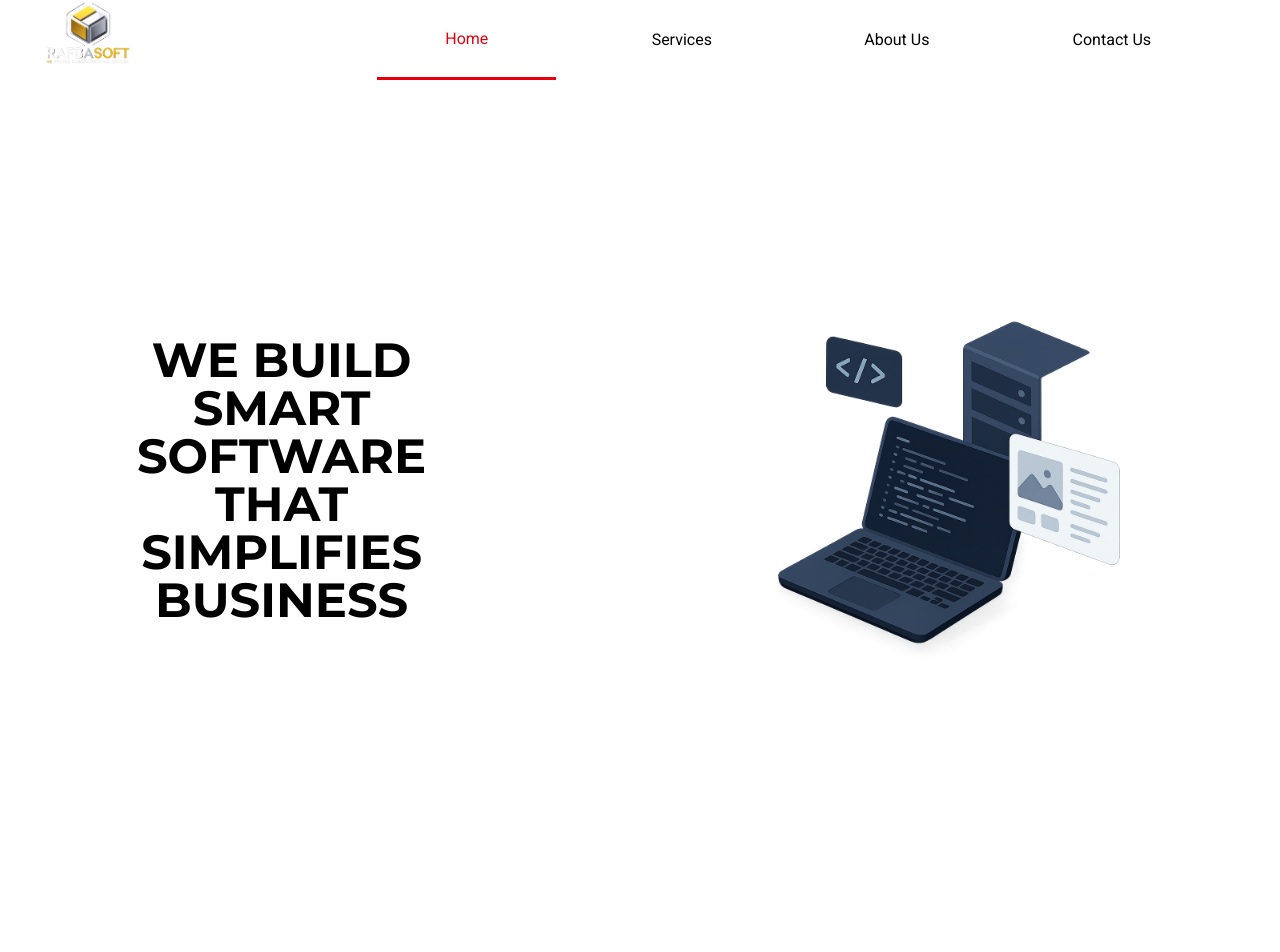
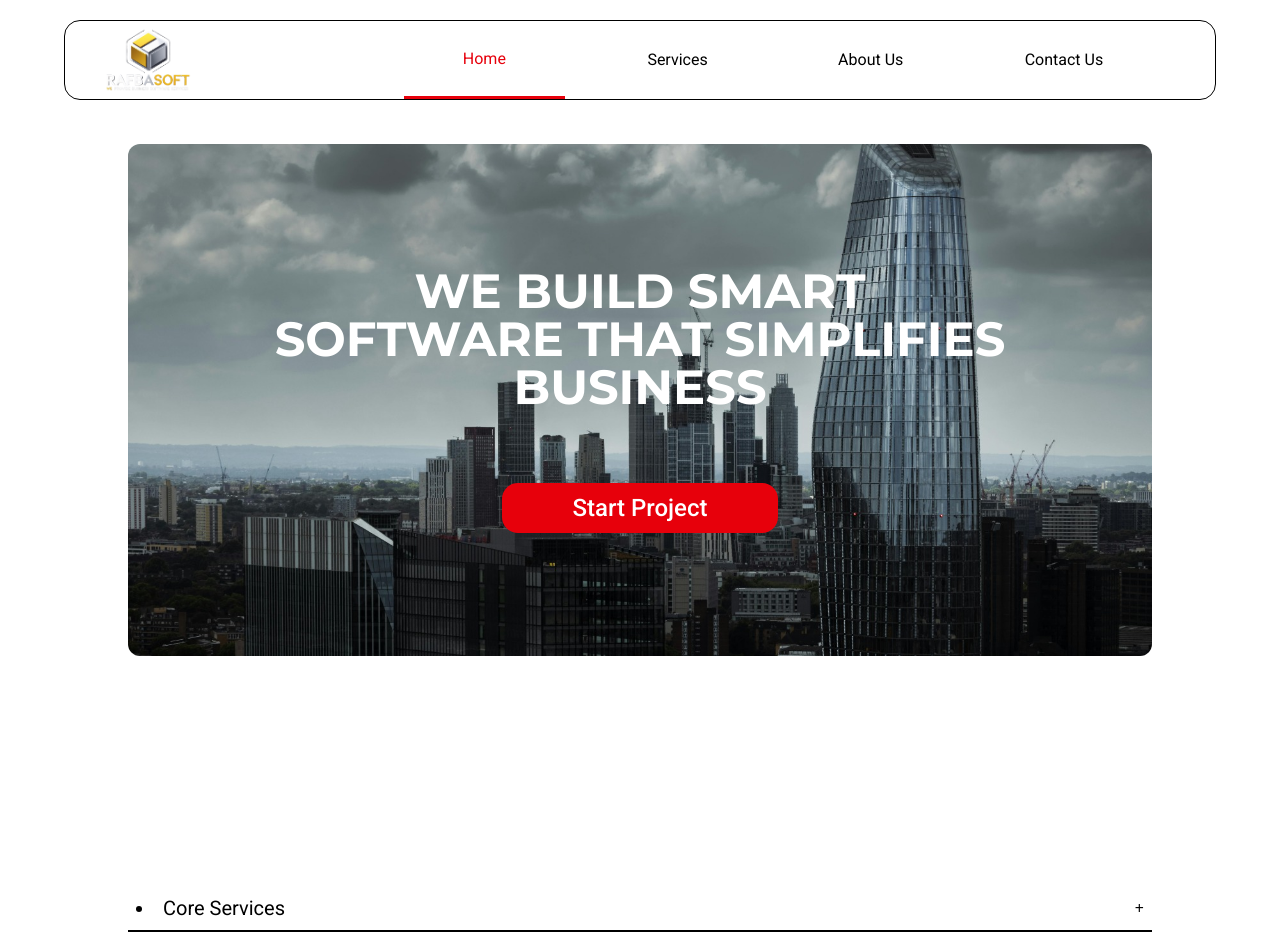
Before and after one commit to MuhammadKhushamAli/RafbaSoft, a React (Vite) app in the folder RafbaSoft/: page / in a window 1280 px wide. Shown: the top 952 px of the page. Built offline with nearby package versions, Linux system fonts and the light colour scheme.

Commit message:
New Home Layout

```diff
--- /dev/null
+++ b/RafbaSoft/src/components/Button.jsx
@@ -0,0 +1,15 @@
+import { useNavigate } from "react-router";
+
+export default function Button({ children, navigateTo, className, ...props }) {
+    const navigate = useNavigate();
+
+    return (
+        <button type="button"
+            onClick={() => navigate(navigateTo)}
+            className={className}
+            {...props}
+        >
+            {children}
+        </button>
+    );
+}
--- a/RafbaSoft/src/components/footer/Footer.jsx
+++ b/RafbaSoft/src/components/footer/Footer.jsx
@@ -2,6 +2,21 @@ export default function Footer() {
     return (
         <footer
             className="w-full h-[100vh] bg-blue-950 flex flex-col justify-end box-border">
+                <h1
+                className="h-[80%]
+                max-md:h-[50%]
+                text-center
+                text-white
+                w-[40%]
+                text-5xl
+                max-md:text-3xl
+                mt-[10%]
+                m-[5%]
+                box-border
+                font-[Montserrat]
+                font-black">
+                    Let Magic Together!
+                </h1>
             <div className="w-full flex flex-row justify-evenly h-[20%] max-md:h-[50%] items-center max-md:flex-col">
                 <div>
                     <h2 className="text-white text-center font-[Montserrat] font-bold">Need Any Help?</h2>
--- a/RafbaSoft/src/components/header/Header.jsx
+++ b/RafbaSoft/src/components/header/Header.jsx
@@ -29,8 +29,13 @@ export default function Header() {
         flex-row
         h-[10vh]
         justify-evenly
-        w-full
-        top-0
+        items-center
+        w-[90%]
+        border-1
+        rounded-2xl
+        border-black
+        m-auto
+        top-5
         box-border
         sticky
         z-50
--- a/RafbaSoft/src/components/home/DetailList.jsx
+++ b/RafbaSoft/src/components/home/DetailList.jsx
@@ -8,23 +8,32 @@ export default function DetailList({ heading, details }) {
             beforeClassName={'opacity-0 translate-x-[200px]'}
             afterClassName={'opacity-100 tansition-all translate-x-0 duration-700'}
             className="w-full mt-[10%] mb-[10%] overflow-hidden">
+            <ul>
                 <div
                     className="flex flex-row w-full justify-between items-center p-2 border-b-2">
-                <h3
-                    className="font-[Roboto] text-xl">{heading}</h3>
+                    <li
+                        className="font-[Roboto] text-xl
+                        list-inside
+                        list-disc">
+                        {heading}
+                    </li>
                     <button onClick={() => setIsClicked(prev => !prev)}
                         className={`transition-transform duration-700 ${isClicked ? 'rotate-45' : 'rotate-0'}`}>
                         +</button>
                 </div>
+            </ul>
+            <ul>
                 {isClicked && details.map((detail) => (
                     <InView
                         key={detail}
                         beforeClassName={'opacity-0 translate-x-[200px]'}
                         afterClassName={'opacity-100 tansition-all translate-x-0 duration-700'}
                         className="w-full ml-14 border-b-1 m-3">
-                    {detail}
+                        <li
+                            className="list-disc">{detail}</li>
                     </InView>
                 ))}
-        </InView>
+            </ul >
+        </InView >
     )
 }
--- a/RafbaSoft/src/components/home/Home.jsx
+++ b/RafbaSoft/src/components/home/Home.jsx
@@ -3,6 +3,7 @@ import InView from '../inView/InView';
 import DetailList from './DetailList';
 import ServicesCard from '../Card';
 import Counter from './Counter';
+import Button from '../Button';
 
 const experies = [
     {
@@ -93,6 +94,76 @@ export default function Home() {
             <InView
                 beforeClassName={'opacity-0 -translate-y-[100px]'}
                 afterClassName={'opacity-100 transition-all translate-y-0 duration-700'}
+                className={`
+                    h-max
+                    w-[80%]
+                    m-auto
+                    mt-[5%]
+                    max-sm:m-[10%]
+                    relative
+                    `}
+            >
+                <img src="/assets/cover.jpg" alt="Cover Image"
+                    className='w-full
+                aspect-16/8
+                rounded-xl
+                object-cover' />
+
+                <div
+                    className='w-full h-full absolute top-0
+                flex flex-col justify-evenly items-center p-[5%] max-md:p-[2%]'
+                >
+                    <h1
+                        className='font-[Montserrat]
+                        w-[80%]
+                        max-md:w-full
+                        text-5xl
+                        text-center
+                        font-bold
+                        uppercase
+                        max-md:text-lg
+                        text-white'>
+                        We build smart software that simplifies business
+                    </h1>
+                    <Button
+                        className={`w-[30%]
+                        bg-red-600
+                        hover:bg-red-400
+                        p-[1%]
+                        rounded-2xl
+                        text-2xl
+                        max-md:text-sm
+                        text-white
+                        font-medium
+                        font-[Roboto]`}
+                        navigateTo={'Contact-Us'}>
+                        Start Project
+                    </Button>
+
+                </div>
+            </InView>
+
+            <div
+                className={`w-full
+                    flex
+                    flex-col
+                    max-sm:flex-col
+                    justify-between
+                    max-sm:justify-evenly
+                    items-start
+                    p-[10%]
+                    max-sm:p-[5%]
+                    box-border`}>
+                {experies.map((experty) => (
+                    <DetailList key={experty.heading}
+                        heading={experty.heading}
+                        details={experty.details} />
+                ))}
+            </div>
+
+            <InView
+                beforeClassName={'opacity-0 -translate-y-[100px]'}
+                afterClassName={'opacity-100 transition-all translate-y-0 duration-700'}
                 className={`w-full
                 flex
                 flex-row
@@ -109,6 +180,29 @@ export default function Home() {
                     className='font-[Montserrat] w-[30%] max-sm:w-[50%] text-5xl text-center font-bold uppercase max-sm:text-lg'>We build smart software that simplifies business</h1>
                 <img src={IntroImg} alt="Intro_Image"
                     className='w-[40%] max-sm:w-[50%]' />
+            </InView>
+
+            <InView
+                beforeClassName={'opacity-0 translate-x-[200px]'}
+                afterClassName={'opacity-100 tansition-all translate-x-0 duration-700'}
+                className={`w-full
+                p-[10%]
+                max-sm:p-[5%]
+                h-screen
+                box-border`}>
+                <div
+                    className='flex flex-row max-md:flex-col justify-between max-md:justify-evenly items-center h-full w-full
+                    gap-3 max-md:gap-5'>
+                    {
+                        counters.map(counter => (
+                            <Counter key={counter.title}
+                                totalCount={counter.count}
+                                unit={counter.unit}
+                                title={counter.title} />
+                        ))
+                    }
+
+                </div>
             </InView>
 
             <InView
@@ -159,66 +253,11 @@ export default function Home() {
                 beforeClassName={'opacity-0 translate-x-[200px]'}
                 afterClassName={'opacity-100 tansition-all translate-x-0 duration-700'}
                 className={`w-full
-                p-[10%]
-                max-sm:p-[5%]
-                h-screen
-                box-border`}>
-                <div
-                    className='flex flex-row max-md:flex-col justify-between max-md:justify-evenly items-center h-full w-full
-                    gap-3 max-md:gap-5'>
-                    {
-                        counters.map(counter => (
-                            <Counter key={counter.title}
-                                totalCount={counter.count}
-                                unit={counter.unit}
-                                title={counter.title} />
-                        ))
-                    }
-
-                </div>
+            h-screen
+            box-border`}>
+                <img src="assets/cover2.jpg" alt="Last Image" />
             </InView>
 
-            <InView
-                beforeClassName={'opacity-0 translate-x-[200px]'}
-                afterClassName={'opacity-100 tansition-all translate-x-0 duration-700'}
-                className={`w-full
-            p-[10%]
-            max-sm:p-[5%]
-            max-sm:mt-[15%]
-            max-sm:mb-[15%]
-            box-border`}>
-                <h2
-                    className='w-full
-                text-5xl
-                max-sm:text-3xl
-                text-center
-                font-black
-                font-[Montserrat]
-                p-[2%]
-                uppercase
-                box-border'>Vision</h2>
-                <p
-                    className='font-[Roboto] text-center'>To become a globally recognized software company, enabling businesses to thrive through intelligent, reliable, and fully customized digital systems.
-                </p>
-            </InView>
-
-            <div
-                className={`w-full
-                flex
-                flex-col
-                max-sm:flex-col
-                justify-between
-                max-sm:justify-evenly
-                items-start
-                p-[10%]
-                max-sm:p-[2%]
-                box-border`}>
-                {experies.map((experty) => (
-                    <DetailList key={experty.heading}
-                        heading={experty.heading}
-                        details={experty.details} />
-                ))}
-            </div>
         </main >
     )
 }
```
Also changed, not shown: RafbaSoft/public/assets/cover.jpg (added), RafbaSoft/public/assets/cover2.jpg (added). Lines whose indentation alone changed are shown as unchanged.
